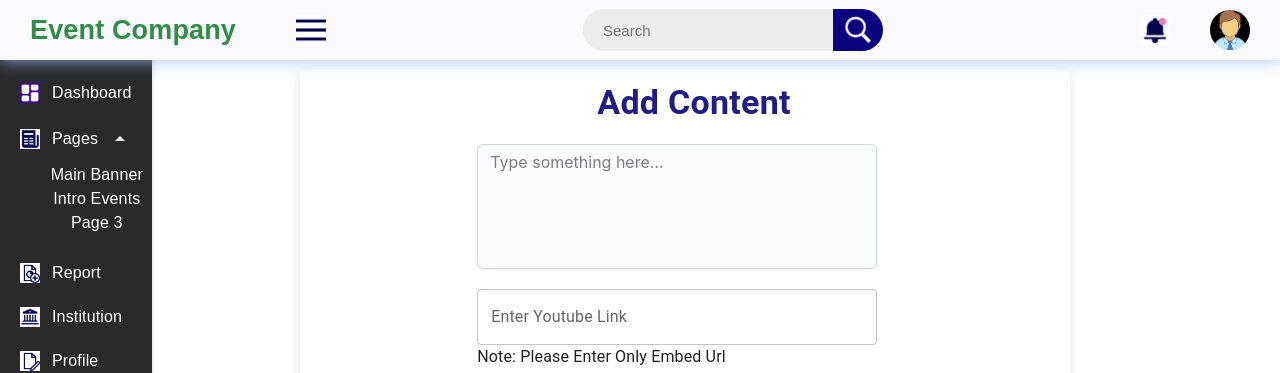
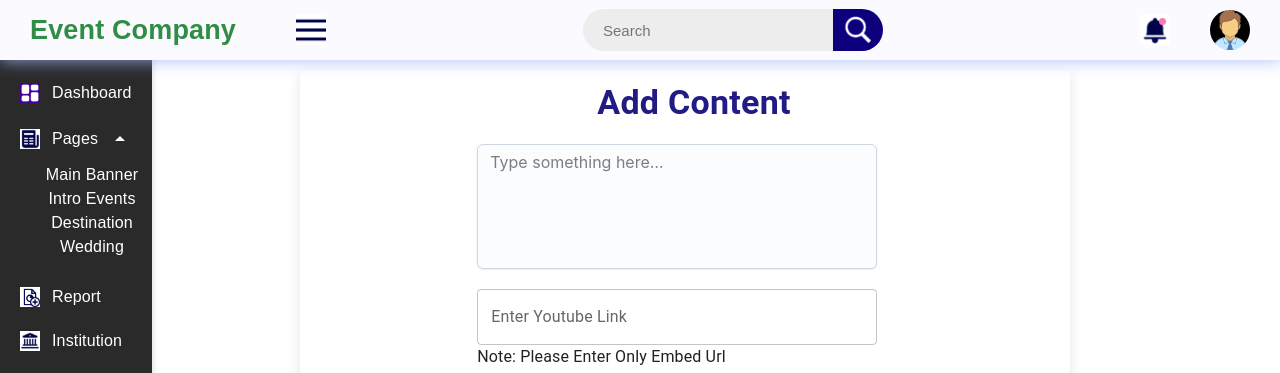
Before and after one commit to maulik464/eventsystem, a React (Create React App) app in the folder eventsystem-app/frontend/: page /admin/introevents in a window 1280 px wide. Both pictures are taken after a click on the element "Pages". Shown: the top 373 px of the page. Built offline with nearby package versions, Linux system fonts and the light colour scheme; no server answers.

Commit message:
file changes and add new file

```diff
--- a/eventsystem-app/frontend/src/App.js
+++ b/eventsystem-app/frontend/src/App.js
@@ -27,6 +27,7 @@ import Adminlogin from './adminpages/Adminlogin';
 import AdminPrivateAuth from './adminpages/AdminPrivateAuth';
 import AdminRegistration from './adminpages/AdminRegistration';
 import IntroEvents from './adminpages/IntroEvents';
+import WeddingDestination from './adminpages/WeddingDestination';
 
 function App() {
   const [data, setData] = useState('');
@@ -60,6 +61,7 @@ function App() {
           </Route>
           <Route path="/admin/mainbanner" element={<><Dashboard /><AdminNavBar /><Mainbanner /></>}></Route>
           <Route path="/admin/introevents" element={<><Dashboard /><AdminNavBar /><IntroEvents/></>}></Route>
+          <Route path="/admin/weddingdestination" element={<><Dashboard /><AdminNavBar /><WeddingDestination/></>}></Route>
         </Routes>
       </Router>
     </div>
--- a/eventsystem-app/frontend/src/adminpages/Admin.css
+++ b/eventsystem-app/frontend/src/adminpages/Admin.css
@@ -232,7 +232,7 @@ header {
 }
 
 .sidebar-submenu {
-    padding-left: 10px;
+    padding-left: 0px;
     display: none;
     flex-direction: column;
 }
--- a/eventsystem-app/frontend/src/adminpages/AdminNavBar.js
+++ b/eventsystem-app/frontend/src/adminpages/AdminNavBar.js
@@ -41,7 +41,7 @@ function AdminNavBar() {
                             <ul>
                                 <li><Link to="/admin/mainbanner">Main Banner</Link></li>
                                 <li><Link to="/admin/introevents">Intro Events</Link></li>
-                                <li><Link to="/admin/page3">Page 3</Link></li>
+                                <li><Link to="/admin/weddingdestination">Destination Wedding</Link></li>
                             </ul>
                         </div>
                     )}
--- a/eventsystem-app/frontend/src/adminpages/Mainbanner.js
+++ b/eventsystem-app/frontend/src/adminpages/Mainbanner.js
@@ -30,7 +30,7 @@ import axios from "axios";
 function Mainbanner() {
   const [textField, setTextField] = useState("");
   const [file, setFile] = useState(null);
-  const [bannerposition,setBannerPosition] = useState("")
+  const [bannerposition, setBannerPosition] = useState("")
   const [record, setRecord] = useState([]);
   const [open, setOpen] = useState(false);
   const [update, doUpdate] = useState(false);
@@ -70,7 +70,7 @@ function Mainbanner() {
     const formData = new FormData();
     formData.append("text", textField);
     formData.append("file", file);
-    formData.append("bannerposition",bannerposition)
+    formData.append("bannerposition", bannerposition)
 
     try {
       const addRes = await axios.post(
@@ -162,7 +162,7 @@ function Mainbanner() {
             sx={{
               // width:"800px",
               boxShadow: "0px 4px 12px rgba(0, 0, 0, 0.1)",
-              marginLeft:'0px'
+              marginLeft: '0px'
             }}
           >
             <Box
@@ -192,8 +192,8 @@ function Mainbanner() {
                 sx={{
 
                   width: '350px',
-                         marginTop:'30px',
-                        margin:'20px'
+                  marginTop: '30px',
+                  margin: '20px'
                 }}
               />
               <TextField
@@ -205,8 +205,8 @@ function Mainbanner() {
                 sx={{
 
                   width: '350px',
-                        marginTop:'30px',
-                        margin:'20px'
+                  marginTop: '30px',
+                  margin: '20px'
                 }}
               />
               {/* Upload File Button */}
@@ -217,9 +217,9 @@ function Mainbanner() {
                 fullWidth
                 sx={{
                   height: '40px',
-                        width:'350px',
-                        marginTop:'30px',
-                        margin:'20px',
+                  width: '350px',
+                  marginTop: '30px',
+                  margin: '20px',
                   fontSize: '14px',
                   backgroundColor: "#211C84",
                 }}
@@ -237,15 +237,27 @@ function Mainbanner() {
                 sx={{
                   height: '40px',
                   fontSize: '14px',
-                        marginTop:'30px',
-                        margin:'20px',
-                        width:'350px',
+                  marginTop: '30px',
+                  margin: '20px',
+                  width: '350px',
                   backgroundColor: "#211C84",
                 }}
               >
                 Submit
               </Button>
             </Box>
+            {file && (
+                <Box sx={{ display: "flex", alignItems: "center", marginLeft: "24px", marginTop: "2px" }}>
+                  {/* <img
+                    src={URL.createObjectURL(file)}
+                    alt="Preview"
+                    style={{ width: 50, height: 50, objectFit: "cover", marginRight: "10px" }}
+                  /> */}
+                  <Typography variant="body2">
+                    Selected file: <strong>{file.name}</strong>
+                  </Typography>
+                </Box>
+              )}
           </Container>
         </React.Fragment>
       </Dialog>
@@ -279,7 +291,7 @@ function Mainbanner() {
           width: "800px",
           height: "auto",
           boxShadow: "0px 4px 12px rgba(0, 0, 0, 0.5)",
-          marginLeft:"370px"
+          marginLeft: "370px"
         }}
       >
         <Box
@@ -300,7 +312,7 @@ function Mainbanner() {
                 width: "200px",
                 fontSize: 20,
                 backgroundColor: "#211C84",
-                marginTop:'20px'
+                marginTop: '20px'
               }}
               onClick={() => {
                 handleClickOpen();
@@ -336,18 +348,18 @@ function Mainbanner() {
                   <TableRow key={item._id}>
                     <TableCell>{item.imagetext}</TableCell>
                     <TableCell>
-                      {item.image &&(
+                      {item.image && (
                         <img
                           src={`http://localhost:5000/uploads/${item.image}`}
                           alt="Preview"
                           style={{ width: "50px", height: "50px", objectFit: "contain" }}
                         />
-                      ) }
+                      )}
                     </TableCell>
                     <TableCell>{item.bannerposition}</TableCell>
                     <TableCell>
                       <Button
-                      sx={{color: "#211C84",}}
+                        sx={{ color: "#211C84", }}
                         onClick={() => handleEdit(item)}
                         startIcon={<EditIcon />}
                       />
--- /dev/null
+++ b/eventsystem-app/frontend/src/adminpages/WeddingDestination.js
@@ -0,0 +1,11 @@
+import React, { useState, useEffect } from "react";
+
+function WeddingDestination () {
+    return(
+        <div>
+            <h1>Destination Wedding</h1>
+        </div>
+    )
+}
+
+export default WeddingDestination
```
Lines whose indentation alone changed are shown as unchanged.
